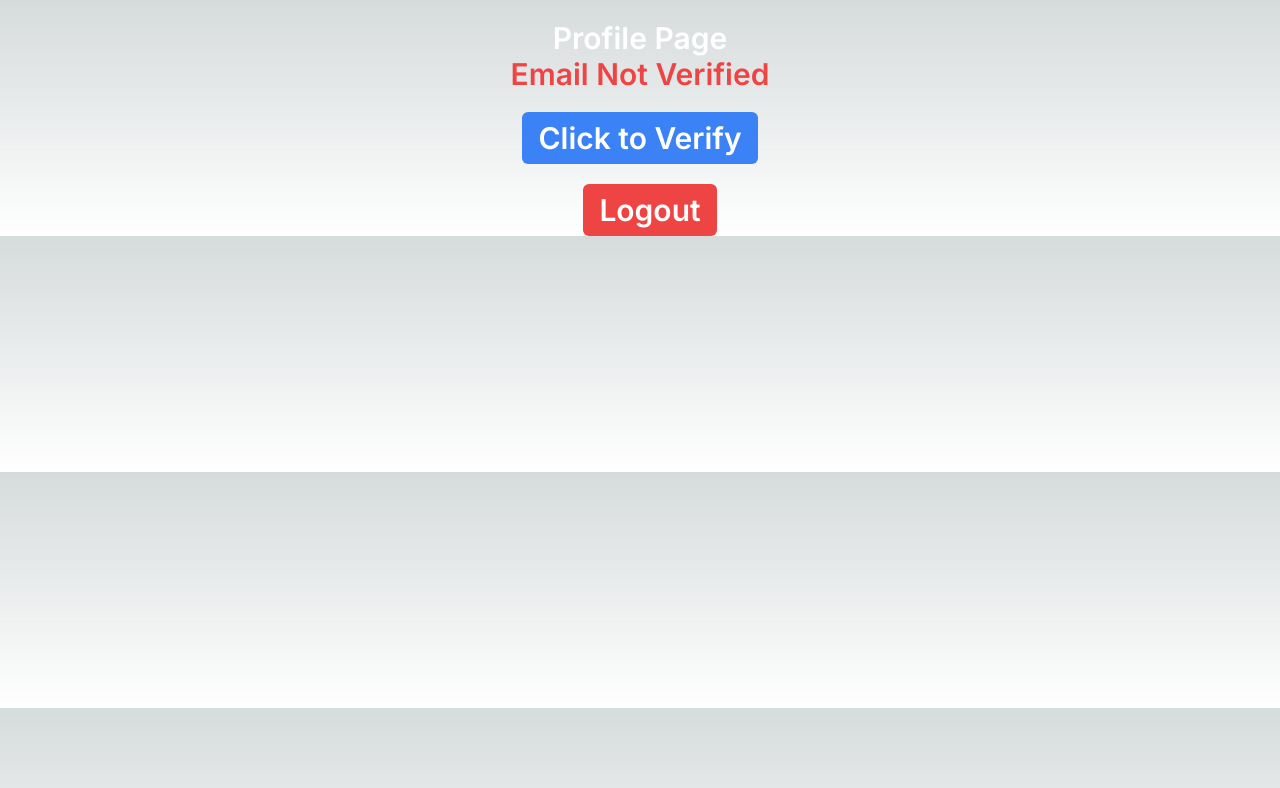
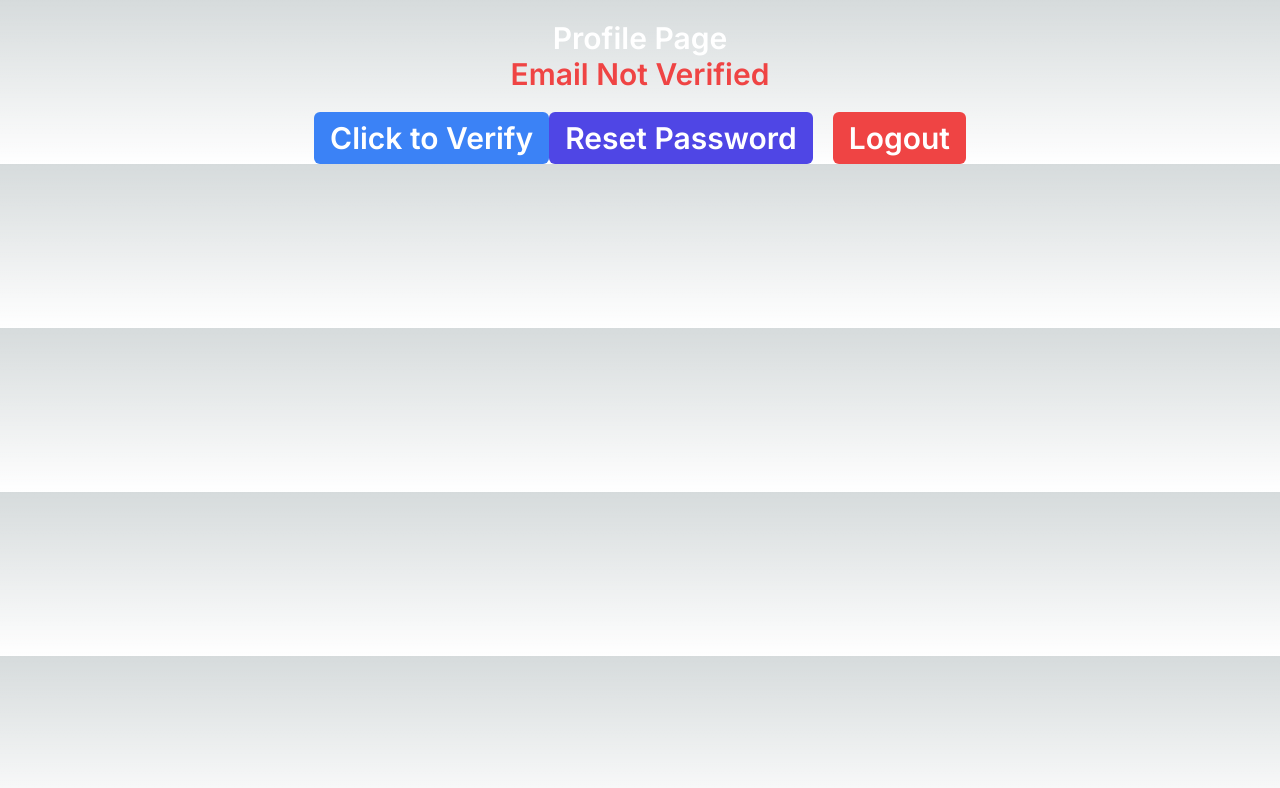
Before and after one commit to Ayanokouji2/next-project-01, a Next.js app: page /profile in a window 1280 px wide. Shown: the top 788 px of the page. Built offline with nearby package versions, Linux system fonts and the light colour scheme; no server answers.

Commit message:
chore: Update recovery password page, fix API endpoint, and improve password update response

```diff
--- a/src/app/api/recoveryPassword/route.ts
+++ b/src/app/api/recoveryPassword/route.ts
@@ -31,6 +31,7 @@ export async function POST( request : NextRequest ){
         user.resetPasswordExpires = undefined;
 
         await user.save();
+
         return NextResponse.json({
             message: 'Password updated successfully',
             status: 200
--- a/src/app/api/sendEmail/route.ts
+++ b/src/app/api/sendEmail/route.ts
@@ -1,14 +1,14 @@
-import userModel from "@/models/user.model";
 import { NextRequest, NextResponse } from "next/server";
 import connectDB from "@/dbconnection/connect";
 import sendMail from "@/helpers/MailHelper";
+import { UserType } from "@/models/user.model";
 
 
 connectDB();
 
 export async function POST(req: NextRequest) {
     try {
-        const {user} = await req.json()
+        const {user}  = await req.json()
 
         const response = await sendMail({email: user.email, subject: 'verify', userId: user._id})
 
--- a/src/app/profile/page.tsx
+++ b/src/app/profile/page.tsx
@@ -39,8 +39,10 @@ export default function Page() {
     const handleVerification = async () => {
         try {
             setLoading(true);
+            toast.loading('Sending verification email');
             const response = await axios.post('/api/sendEmail', { user });
             const data = await response.data;
+            toast.dismiss();
             if (data.success)
                 toast.success(
                     'Verification email sent, please check your email'
@@ -57,9 +59,10 @@ export default function Page() {
 
     const handleLogout = async () => {
         try {
+            toast.loading('Logging out');
             const response = await axios.get('/api/user/logout');
             const data = await response.data;
-
+            toast.dismiss();
             if (!data.success) {
                 toast.error(data.error);
             } else {
@@ -70,26 +73,52 @@ export default function Page() {
             toast.error('Something went wrong while logging out');
         }
     };
+
+    const handleResetPassword = async () :Promise<void>=>{
+        try{
+            toast.loading('Sending reset password email')
+            const response = await axios.post('/api/sendEmail',{user})
+            const data = await response.data;
+
+            toast.dismiss()
+            if(data.success){
+                toast.success('Reset password email sent, please check your email');
+            }else{
+                toast.error(data.error);
+            }
+        }
+        catch(error:unknown){
+            toast.error((error as Error).message );
+        }
+    }
+
     return (
         <main className="text-center  mt-5 text-3xl font-semibold text-white overflow-hidden">
             <h1>Profile Page</h1>
 
             {loading ? (
                 <Loader />
-            ) : verified ? (
-                <h2 className="text-green-500">Email Verified</h2>
             ) : (
                 <>
-                    <h2 className="text-red-500">Email Not Verified</h2>
+                    {verified ? (
+                        <h2 className="text-green-500">Email Verified</h2>
+                    ) : (
+                        <>
+                            <h2 className="text-red-500">Email Not Verified</h2>
+                            <button
+                                className="bg-blue-500 text-white px-4 py-2 rounded-md mt-5"
+                                onClick={handleVerification}
+                            >
+                                Click to Verify
+                            </button>
+                        </>
+                    )}
                     <button
-                        className="bg-blue-500 text-white px-4 py-2 rounded-md mt-5"
-                        onClick={handleVerification}
+                        className={`bg-indigo-600 py-2 px-4 text-white rounded-md `}
+                        onClick={handleResetPassword}
                     >
-                        Click to Verify
+                        Reset Password
                     </button>
-
-                    <br />
-
                     <button
                         className="ml-5 bg-red-500 text-white px-4 py-2 rounded-md mt-5"
                         onClick={handleLogout}
--- a/src/app/signup/page.tsx
+++ b/src/app/signup/page.tsx
@@ -43,7 +43,7 @@ export default function Page() {
     };
 
     return (
-        <main className="h-screen overflow-hidden">
+        <div className="h-screen overflow-hidden">
             <Toaster position="top-center"/>
             <div className="h-full rounded-xl bg-[#F5F9FC]">
                 <div className="text-blue-600 font-bold text-center text-2xl py-7">
@@ -54,7 +54,7 @@ export default function Page() {
                 </div>
 
                 <button className="w-full flex justify-center">
-                    <div className="flex justify-center items-center gap-2 bg-white w-[16rem] p-3 rounded-xl shadow-2xl">
+                <div className="flex justify-center items-center gap-2 bg-white w-[16rem] p-3 rounded-xl shadow-2xl">
                         <Image
                             src="https://encrypted-tbn0.gstatic.com/images?q=tbn:ANd9GcQYBSO99IGM1cKZInah4wlYoi20FT7xEc3PPw&s"
                             className="rounded-3xl"
@@ -63,7 +63,7 @@ export default function Page() {
                             height={40}
                         />
                         <p className="text-blue-600/50 font-semibold">
-                            use google account or
+                            use google account
                         </p>
                     </div>
                 </button>
@@ -135,6 +135,6 @@ export default function Page() {
                     </span>
                 </div>
             </div>
-        </main>
+        </div>
     );
 }
```
Also changed, not shown: src/app/login/page.tsx (+9 -11 lines).
